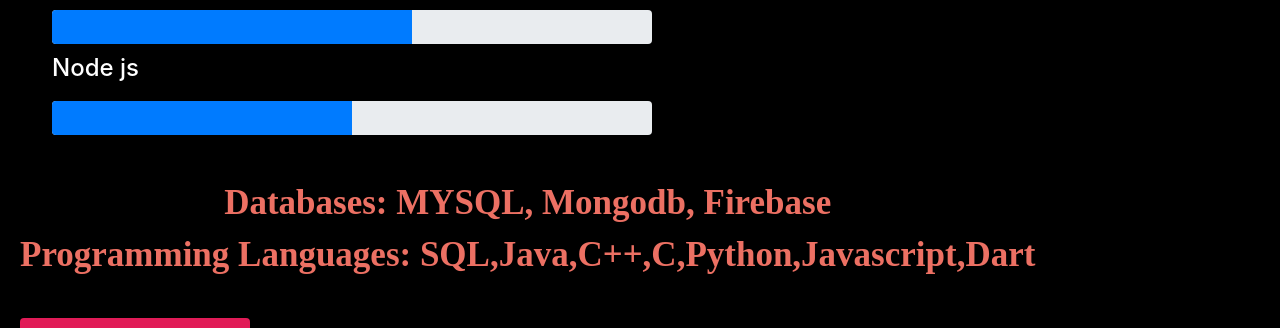
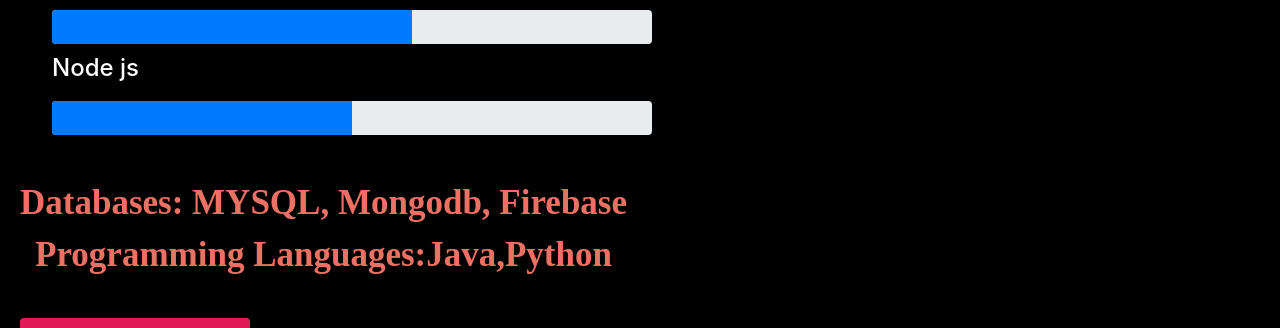
Before and after one commit to jashwanth999/My-portfolio, a React (Create React App) app: page / in a window 1280 px wide. Shown: the part 1860-2188 px from the top of the page. Built offline with nearby package versions, Linux system fonts and the light colour scheme; a web font is replaced by a local one.

Commit message:
Update Resume.js

```diff
--- a/src/components/Resume.js
+++ b/src/components/Resume.js
@@ -149,7 +149,7 @@
           >
             Databases: MYSQL, Mongodb, Firebase
             <br />
-            Programming Languages: SQL,Java,C++,C,Python,Javascript,Dart
+            Programming Languages:Java,Python
             <br />
 
           </p>
```
